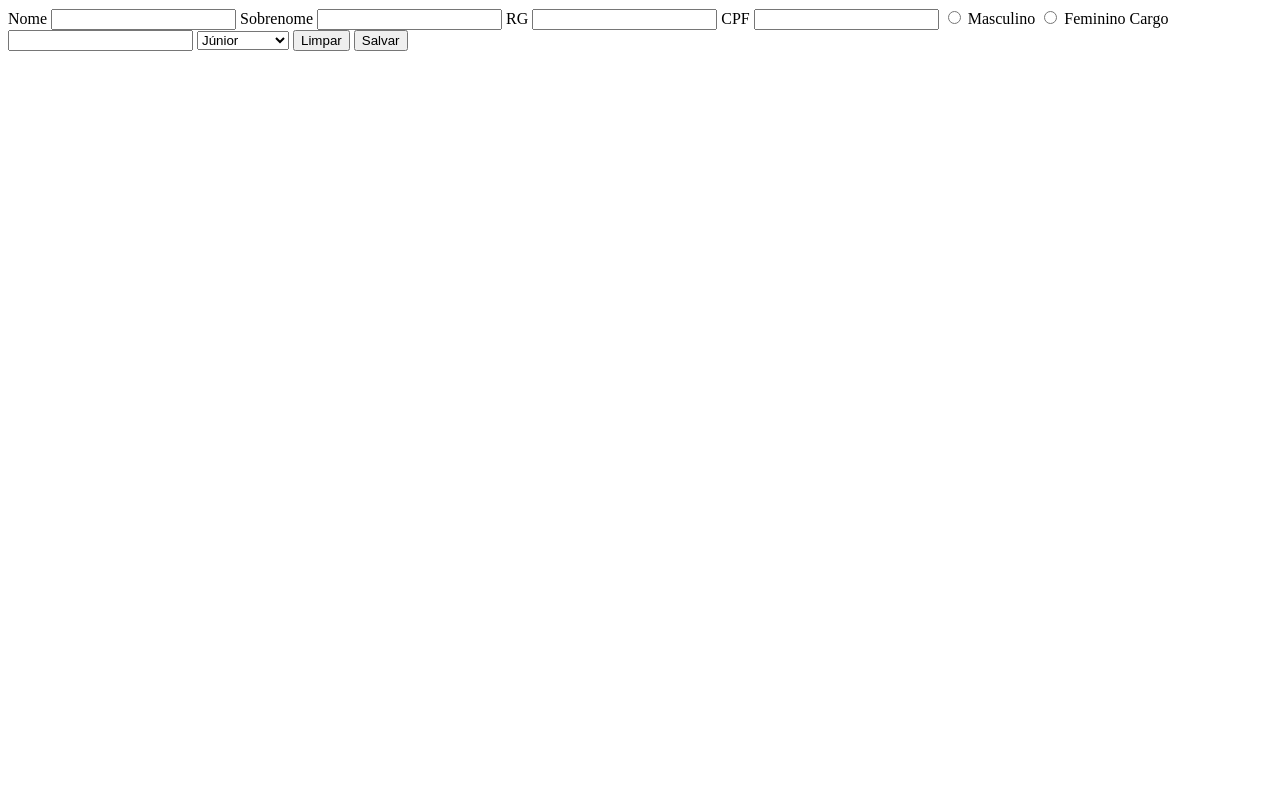
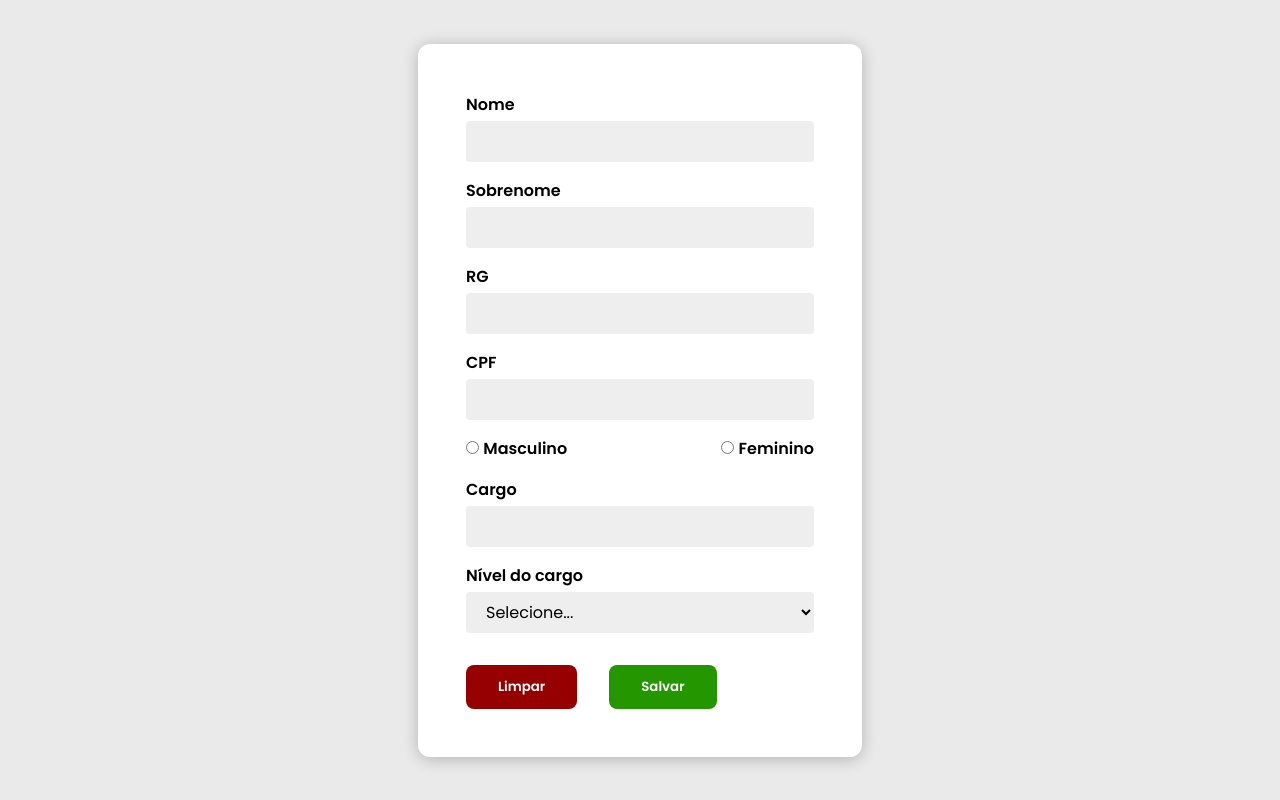
Before and after one commit to hericsongogola/gerenciador-perfis-html-css-js, a plain HTML site: page index.html in a window 1280 px wide. Drawn offline with Linux system fonts and the light colour scheme.

Commit message:
estilização de modal

```diff
--- a/index.html
+++ b/index.html
@@ -1,32 +1,65 @@
 <!DOCTYPE html>
-<html lang="en">
+<html lang="pt-br">
   <head>
     <meta charset="UTF-8" />
     <meta name="viewport" content="width=device-width, initial-scale=1.0" />
+    <link rel="stylesheet" href="styles/style.css" />
+    <link
+      rel="shortcut icon"
+      href="assets/favicon-lula.png"
+      type="image/x-icon"
+    />
     <title>Gerenciador de perfis</title>
   </head>
   <body>
-    <label for="nome">Nome</label>
-    <input type="text" name="Nome" id="nome" />
-    <label for="sobrenome">Sobrenome</label>
-    <input type="text" name="Sobrenome" id="sobrenome" />
-    <label for="rg">RG</label>
-    <input type="text" name="RG" id="rg" />
-    <label for="">CPF</label>
-    <input type="text" name="CPF" id="cpf" />
+    <main>
+      <div class="modal">
+        <div class="modal__form">
+          <div class="form__input-box">
+            <label class="label" for="nome">Nome</label>
+            <input class="input" type="text" name="Nome" id="nome" />
+          </div>
+          <div class="form__input-box">
+            <label class="label" for="sobrenome">Sobrenome</label>
+            <input class="input" type="text" name="Sobrenome" id="sobrenome" />
+          </div>
+          <div class="form__input-box">
+            <label class="label" for="rg">RG</label>
+            <input class="input" type="text" name="RG" id="rg" />
+          </div>
+          <div class="form__input-box">
+            <label class="label" for="">CPF</label>
+            <input class="input" type="text" name="CPF" id="cpf" />
+          </div>
+          <div class="form__radio-box">
+            <div class="radio-box__radio-option">
               <input type="radio" name="Gênero" id="radioMasculino" />
-    <label for="radioMasculino">Masculino</label>
+              <label class="label" for="radioMasculino">Masculino</label>
+            </div>
+            <div class="radio-box__radio-option">
               <input type="radio" name="Gênero" id="radioFeminino" />
-    <label for="radioFeminino">Feminino</label>
-    <label for="cargo">Cargo</label>
-    <input type="text" name="Cargo" id="cargo" />
-    <select name="Sênioridade" id="senioridade">
-      <option value="" disabled>Selecione...</option>
+              <label class="label" for="radioFeminino">Feminino</label>
+            </div>
+          </div>
+          <div class="form__input-box">
+            <label class="label" for="cargo">Cargo</label>
+            <input class="input" type="text" name="Cargo" id="cargo" />
+          </div>
+          <div class="form__input-box">
+            <label for="senioridade" class="label">Nível do cargo</label>
+            <select class="dropdown" name="Senioridade" id="senioridade">
+              <option value="" disabled selected>Selecione...</option>
               <option value="junior">Júnior</option>
               <option value="pleno">Pleno</option>
               <option value="senior">Sênior</option>
             </select>
-    <button>Limpar</button>
-    <button>Salvar</button>
+          </div>
+        </div>
+        <div class="modal__actions">
+          <button class="button button--red">Limpar</button>
+          <button class="button button--green">Salvar</button>
+        </div>
+      </div>
+    </main>
   </body>
 </html>
--- /dev/null
+++ b/styles/style.css
@@ -0,0 +1,96 @@
+@import url("https://fonts.googleapis.com/css2?family=Poppins:ital,wght@0,100;0,200;0,300;0,400;0,500;0,600;0,700;0,800;0,900;1,100;1,200;1,300;1,400;1,500;1,600;1,700;1,800;1,900&display=swap");
+
+* {
+  box-sizing: border-box;
+  font-family: "Poppins", sans-serif;
+  margin: 0;
+  padding: 0;
+}
+body {
+  background-color: #eaeaea;
+  height: 100vh;
+}
+
+main {
+  width: 100%;
+  height: 100%;
+  display: flex;
+  justify-content: center;
+  align-items: center;
+}
+.modal {
+  display: flex;
+  flex-direction: column;
+  padding: 48px;
+  gap: 32px;
+  border-radius: 12px;
+  box-shadow: 0 2px 16px rgba(0, 0, 0, 0.24);
+  width: fit-content;
+  background-color: #ffffff;
+}
+
+.modal__form {
+  display: flex;
+  flex-direction: column;
+  gap: 16px;
+  align-items: flex-start;
+}
+
+.modal__actions {
+  display: flex;
+  gap: 32px;
+}
+
+.form__input-box {
+  display: flex;
+  flex-direction: column;
+  gap: 4px;
+  width: 100%;
+}
+
+.form__radio-box {
+  display: flex;
+  justify-content: space-between;
+  width: 100%;
+}
+
+.dropdown {
+  width: 100%;
+  background-color: #eeeeee;
+  border: none;
+  border-radius: 4px;
+  font-size: 16px;
+  padding: 8px 16px;
+}
+
+.label {
+  font-size: 16px;
+  font-weight: 600;
+}
+
+.input {
+  display: flex;
+  padding: 8px 16px;
+  border-radius: 4px;
+  background-color: #eeeeee;
+  border: none;
+  font-size: 16px;
+  width: 100%;
+}
+
+.button {
+  padding: 12px 32px;
+  border-radius: 8px;
+  color: #ffffff;
+  font-weight: 600;
+  border: none;
+  cursor: pointer;
+}
+
+.button--red {
+  background-color: #960000;
+}
+
+.button--green {
+  background-color: #239600;
+}
```
Also changed, not shown: assets/favicon-lula.png (added). Lines whose indentation alone changed are shown as unchanged.
